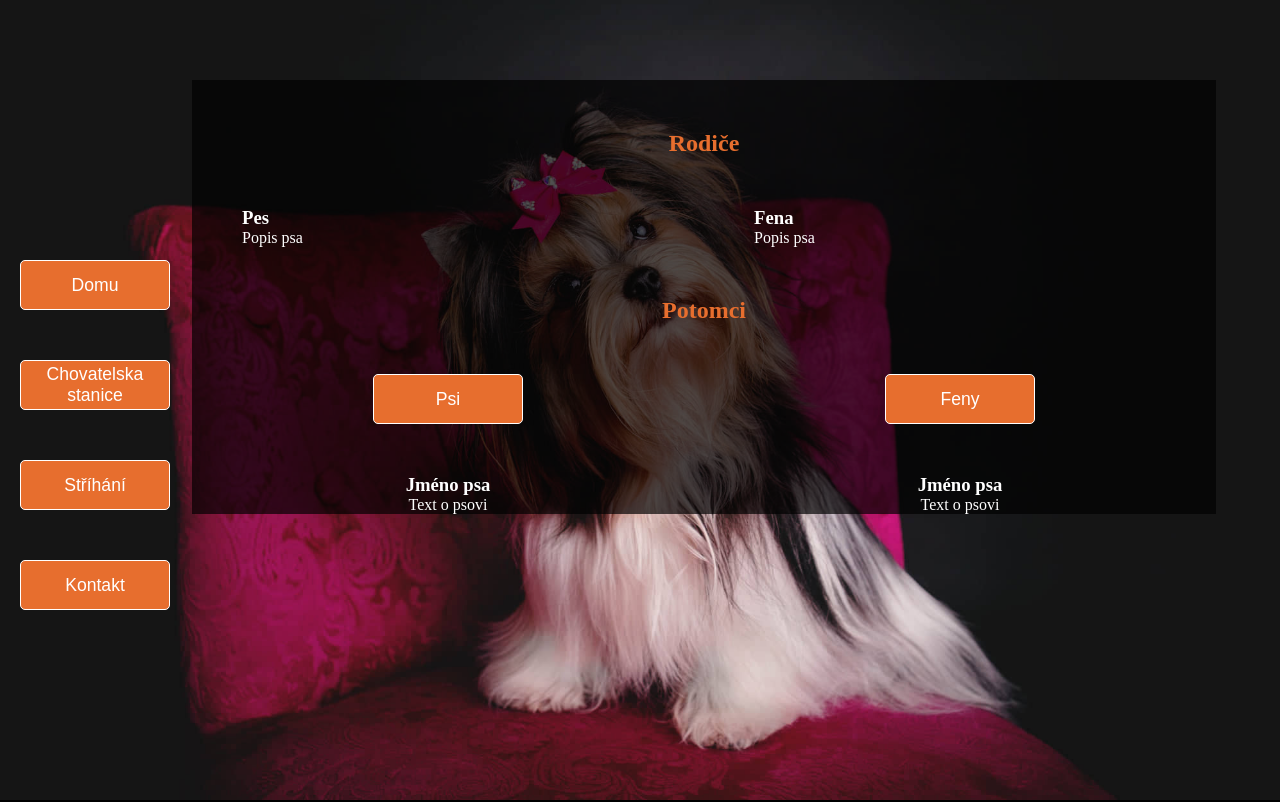
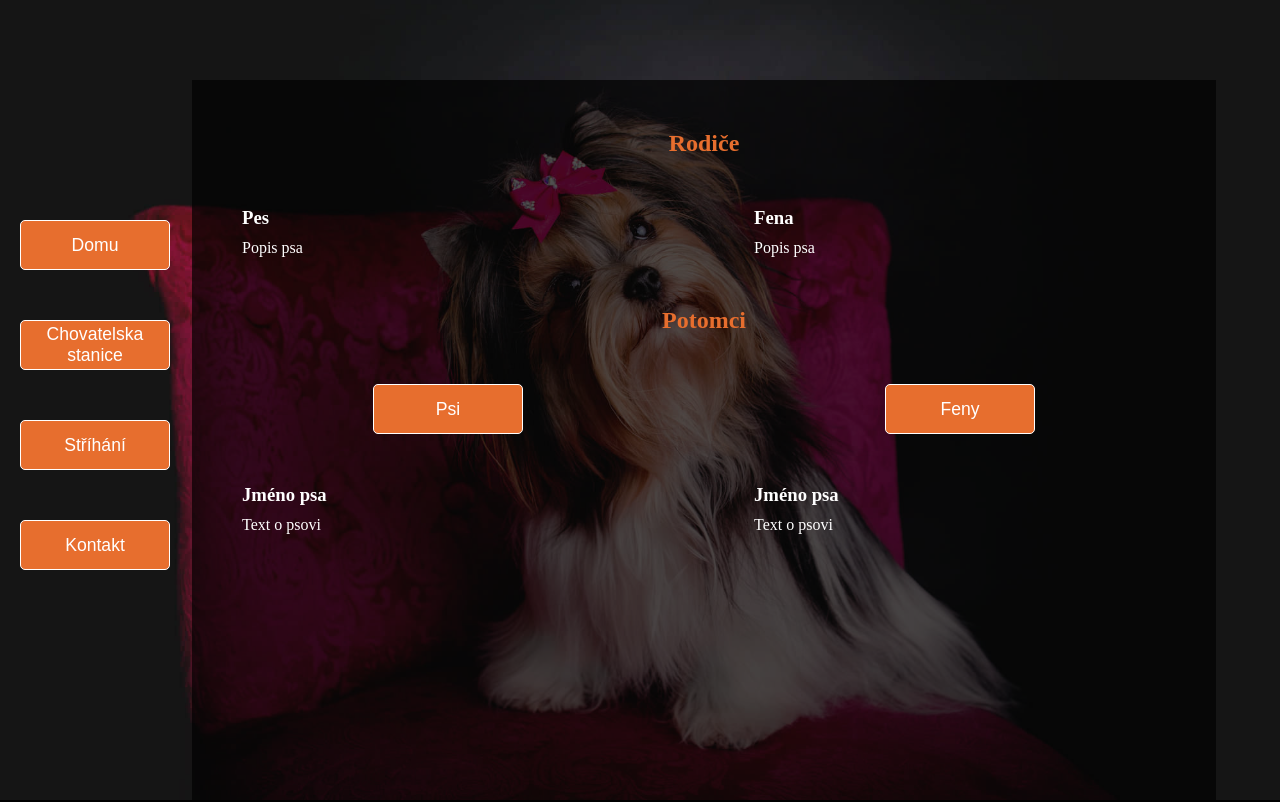
Before and after one commit to KvetoslavPrikryl/Sweet_Caramel_Rose, a React (Create React App) app: page /Chovatelska_stanice in a window 1280 px wide. Shown: the top 802 px of the page. Built offline with nearby package versions, Linux system fonts and the light colour scheme.

Commit message:
styling kennel and cutting

```diff
--- a/src/components/CuttingImg.js
+++ b/src/components/CuttingImg.js
@@ -0,0 +1,10 @@
+import React from 'react'
+import "./CuttingImgStyles.css"
+
+const CuttingImg = () => {
+  return (
+    <div className='cutting-container'>CuttingImg</div>
+  )
+}
+
+export default CuttingImg
--- a/src/components/CuttingImgStyles.css
+++ b/src/components/CuttingImgStyles.css
@@ -0,0 +1,4 @@
+.cutting-container{
+    width: 100%;
+    height: 100vh;
+}
--- a/src/components/KennelImg.js
+++ b/src/components/KennelImg.js
@@ -6,7 +6,7 @@ const KennelImg = () => {
     <div className='kennel-container'>
         <div className='img'></div>
         <div className='kennel-content'>
-            <div>
+            <div className='kennel-dog-parents'>
                 <h2>Rodiče</h2>
                 <div className='dog'>
                     <h3>Pes</h3>
@@ -21,7 +21,7 @@ const KennelImg = () => {
             <div className='kennel-dog kennel-text' >
                 <button className='btn'>Psi</button>
                 <ul>
-                    <li>
+                    <li className='dog'>
                         <h3>Jméno psa</h3>
                         <p>Text o psovi</p>
                     </li>
@@ -30,7 +30,7 @@ const KennelImg = () => {
             <div className='kennel-bitch-dog kennel-text'>
                 <button className='btn'>Feny</button>
                 <ul>
-                    <li>
+                    <li className='dog'>
                         <h3>Jméno psa</h3>
                         <p>Text o psovi</p>
                     </li>
--- a/src/components/KennelImgStyles.css
+++ b/src/components/KennelImgStyles.css
@@ -1,6 +1,7 @@
 .kennel-container{
     width:100%;
     height:100vh;
+    position: relative;
 }
 .img{
     width:100%;
@@ -17,6 +18,7 @@
     top: 10%;
     text-align: center;
     background: rgba(0, 0, 0, 0.685);
+    height: 1200px;
 }
 .dog{
     width:50%;
@@ -24,10 +26,12 @@
     text-align: left;
     padding: 0 50px 50px 50px;
 }
-
 h2{
     color: rgba(231,110,46,255);
     margin: 50px 0;
+}
+p{
+    padding-top: 10px;
 }
 .kennel-dog{
     width: 50%;
--- a/src/components/NavbarStyles.css
+++ b/src/components/NavbarStyles.css
@@ -1,12 +1,13 @@
 .header{
     width: 100%;
     background: transparent;
+    position: fixed;
+    top: 25%;
 }
 .navMenu{
     width: 200px;
     padding: 20px;
     position: absolute;
-    top: 30%;
     left: 0;
 }
 .hamburger{
@@ -16,6 +17,9 @@
     top: 30px;
 }
 @media screen and (max-width: 1000px) {
+    .header{
+        top: 0;
+    }
     .navMenu{
         flex-direction: column;
         justify-content: center;
@@ -23,7 +27,6 @@
         width: 100%;
         height: 100vh;
         background: rgba(0, 0, 0, 0.9);
-        top: 0;
         left: -100%;
         transition: 0.3s;
         text-align: center;
--- a/src/routes/Cutting.js
+++ b/src/routes/Cutting.js
@@ -1,4 +1,5 @@
 import React from 'react'
+import CuttingImg from '../components/CuttingImg';
 import Footer from '../components/Footer';
 import Navbar from "../components/Navbar";
 
@@ -6,6 +7,7 @@ import Navbar from "../components/Navbar";
 const Cutting = () => {
   return (
     <div>
+        <CuttingImg />
         <Navbar />
         <Footer />
     </div>
```
